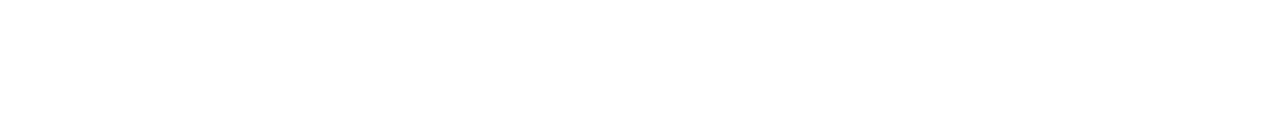
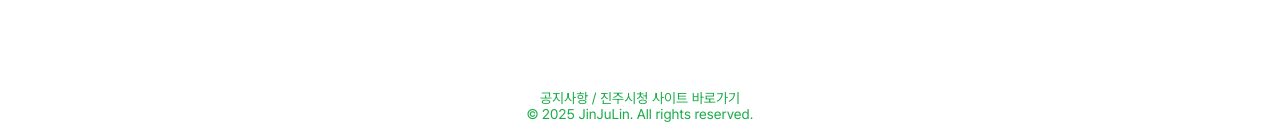
Before and after one commit to joeyycho/jinjulin, a React (Create React App) app: page /list in a window 1280 px wide. Shown: the part 658-797 px from the top of the page. Built offline with nearby package versions, Linux system fonts and the light colour scheme; no server answers.

Commit message:
FEAT: CSS 수정

```diff
--- a/public/index.html
+++ b/public/index.html
@@ -24,7 +24,7 @@
       work correctly both with client-side routing and a non-root public URL.
       Learn how to configure a non-root public URL by running `npm run build`.
     -->
-    <title>진쥴랭, 진주의 명소를 소개합니다.</title>
+    <title>JinJuLin - 진주의 명소를 소개합니다.</title>
   </head>
   <body>
     <noscript>You need to enable JavaScript to run this app.</noscript>
--- a/src/Component/DataCard.jsx
+++ b/src/Component/DataCard.jsx
@@ -90,7 +90,9 @@ const Fine1 = styled.div`
     /* margin-bottom: 20px; */
 `;
 const Good = styled.div`
-        height: 20px;
+  height: 20px;
+display: flex;
+align-items: center;
 `;
 
 const Text1 = styled.div`
--- a/src/Component/Footer.jsx
+++ b/src/Component/Footer.jsx
@@ -1,11 +1,30 @@
 import React from 'react'
+import styled from 'styled-components';
 
 const Footer = () => {
   return (
-    <div>
-
-    </div>
+    <Wrapper>
+      <Text><a href='/notice'>공지사항 / </a><a href='https://www.jinju.go.kr/main.web' target='_blank' rel="noreferrer">진주시청 사이트 바로가기</a></Text>
+      <Text>© 2025 JinJuLin. All rights reserved.</Text>
+    </Wrapper>
   )
 }
 
 export default Footer
+
+const Text = styled.div`
+  color: #19AC48;
+  text-align: center;
+  font-size: 14px;
+  & a {
+  text-decoration: none;
+  color: #19AC48;
+  }
+`;
+
+const Wrapper = styled.div`
+  padding: 20px 0;             /* 위 아래 여백을 20px로 설정 */
+  position: relative;          /* 상대적인 위치 */
+  bottom: 0;                   /* 페이지 하단에 배치 */
+  width: 100%;
+  `;
--- a/src/Page/AnnouncePage.jsx
+++ b/src/Page/AnnouncePage.jsx
@@ -3,6 +3,7 @@ import axios from 'axios';
 import { useNavigate } from 'react-router-dom';
 import Header from '../Component/Header';
 import styled from 'styled-components';
+import Footer from '../Component/Footer';
 
 const AnnouncePage = () => {
 const [Data, setData] = useState([]);
@@ -28,6 +29,7 @@ const [Data, setData] = useState([]);
         return (
           <Wrapper>
             <Header />
+            <Page>
             <Title>NOTICE</Title>
             <List>
               {Data.map((announcement) => (
@@ -37,6 +39,8 @@ const [Data, setData] = useState([]);
                 </ListDetail>
               ))}
             </List>
+            </Page>
+            <Footer />
           </Wrapper>
         );
       };
@@ -45,6 +49,9 @@ export default AnnouncePage
 
 const Wrapper = styled.div`
   color: #19AC48;
+  display: flex;
+flex-direction: column;   /* 세로 방향으로 정렬 */
+min-height: 100vh;        /* 최소 높이를 화면 크기만큼 */
   `;
 
 const Title = styled.div`
@@ -73,3 +80,7 @@ const Title = styled.div`
   border-bottom: 1px solid #19AC48;
   /* height: 42px; */
   `;
+
+const Page = styled.div`
+  flex: 1;  /* 남은 공간을 채워주도록 설정 */
+`;
--- a/src/Page/AnnouncementDetailPage.jsx
+++ b/src/Page/AnnouncementDetailPage.jsx
@@ -41,6 +41,7 @@ const AnnouncementDetailPage = () => {
   return (
     <Wrapper>
       <Header />
+      <Page>
       <Title>NOTICE</Title>
       <Text>
         <Line><Fine>제목</Fine><Good>{announcement.title}</Good></Line>
@@ -53,7 +54,7 @@ const AnnouncementDetailPage = () => {
           }}
         />
         <Button onClick={() => navigate(-1)}>목록</Button>  {/* 이전 페이지로 이동 */}
-      </Text>
+      </Text></Page>
       <Footer />
     </Wrapper>
   );
@@ -63,8 +64,13 @@ export default AnnouncementDetailPage;
 
 const Wrapper = styled.div`
   color: #19AC48;
+display: flex;
+flex-direction: column;   /* 세로 방향으로 정렬 */
+min-height: 100vh;        /* 최소 높이를 화면 크기만큼 */
   `;
-
+const Page = styled.div`
+flex: 1;  /* 남은 공간을 채워주도록 설정 */
+`;
 const Title = styled.div`
   margin-left: 1rem;
   margin-right: 1rem;
--- a/src/Page/LandingPage.jsx
+++ b/src/Page/LandingPage.jsx
@@ -1,16 +1,18 @@
 import React from 'react'
 import Header from '../Component/Header'
 import styled from 'styled-components'
+import Footer from '../Component/Footer'
 
 const LandingPage = () => {
   return (
-    <>
+    <Wrapper>
       <Header />
       <Page>
         <h2>Welcome to JinJuLin!</h2>
         <p>Now It's under construction . . .</p>
       </Page>
-    </>
+      <Footer />
+    </Wrapper>
   )
 }
 
@@ -21,4 +23,11 @@ const Page = styled.div`
     margin-top: 100px;
     font-size: 20px;
     color: #19AC48;
+    flex: 1;  /* 남은 공간을 채워주도록 설정 */
     `
+
+const Wrapper = styled.div`
+display: flex;
+flex-direction: column;   /* 세로 방향으로 정렬 */
+min-height: 100vh;        /* 최소 높이를 화면 크기만큼 */
+`;
--- a/src/Page/ListPage.jsx
+++ b/src/Page/ListPage.jsx
@@ -3,6 +3,7 @@ import Header from '../Component/Header'
 // import axios from 'axios'
 import styled from 'styled-components';
 import DataCard from '../Component/DataCard';
+import Footer from '../Component/Footer';
 
 const ListPage = () => {
   const [placeType, setPlaceType] = useState('식당');
@@ -33,8 +34,9 @@ const ListPage = () => {
   }, [placeType, data]);
 
   return (
-    <>
+  <Wrapper>
   <Header />
+  <Page>
   <Type>
     <label htmlFor="placeType"></label>
     <select
@@ -50,10 +52,11 @@ const ListPage = () => {
     </select>
   </Type>
   <div>
-                {/* <DataCard /> */}
     <DataCard data={filteredData} />
     </div>
-            </>
+  </Page>
+  <Footer />
+  </Wrapper>
         );
     };
 export default ListPage
@@ -71,3 +74,12 @@ const Type = styled.div`
     border: none;
     color: #19AC48;}
   `;
+
+const Page = styled.div`
+flex: 1;  /* 남은 공간을 채워주도록 설정 */
+`
+const Wrapper = styled.div`
+display: flex;
+flex-direction: column;   /* 세로 방향으로 정렬 */
+min-height: 100vh;        /* 최소 높이를 화면 크기만큼 */
+`;
```
Lines whose indentation alone changed are shown as unchanged.
